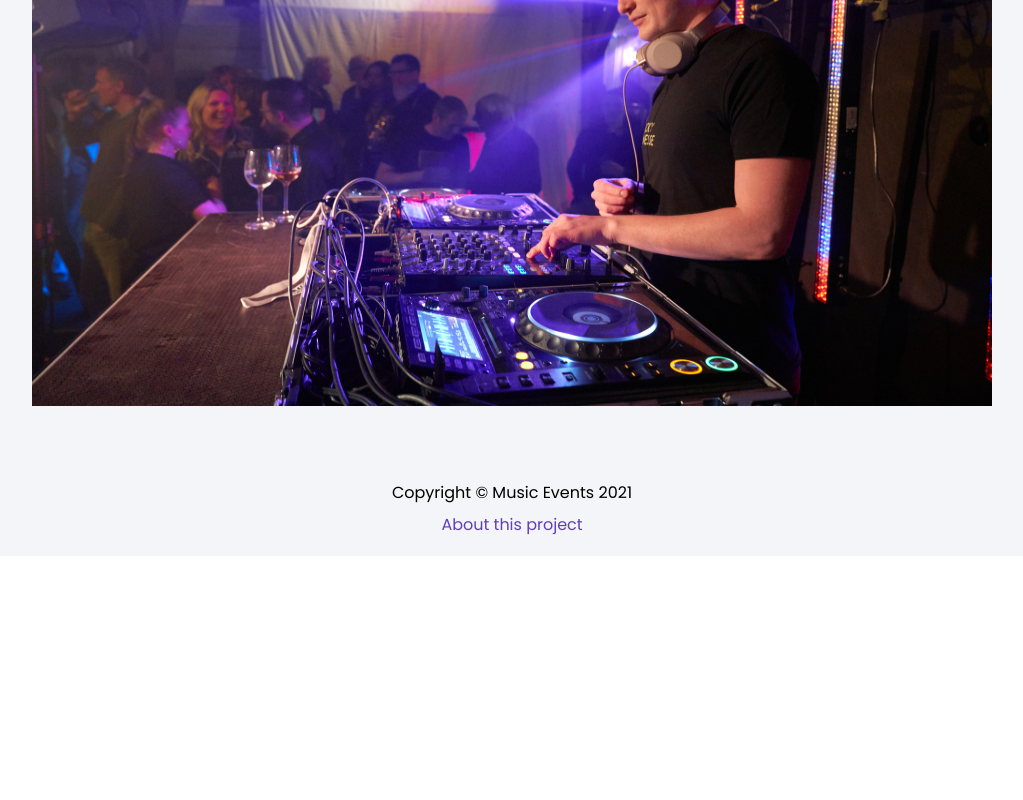
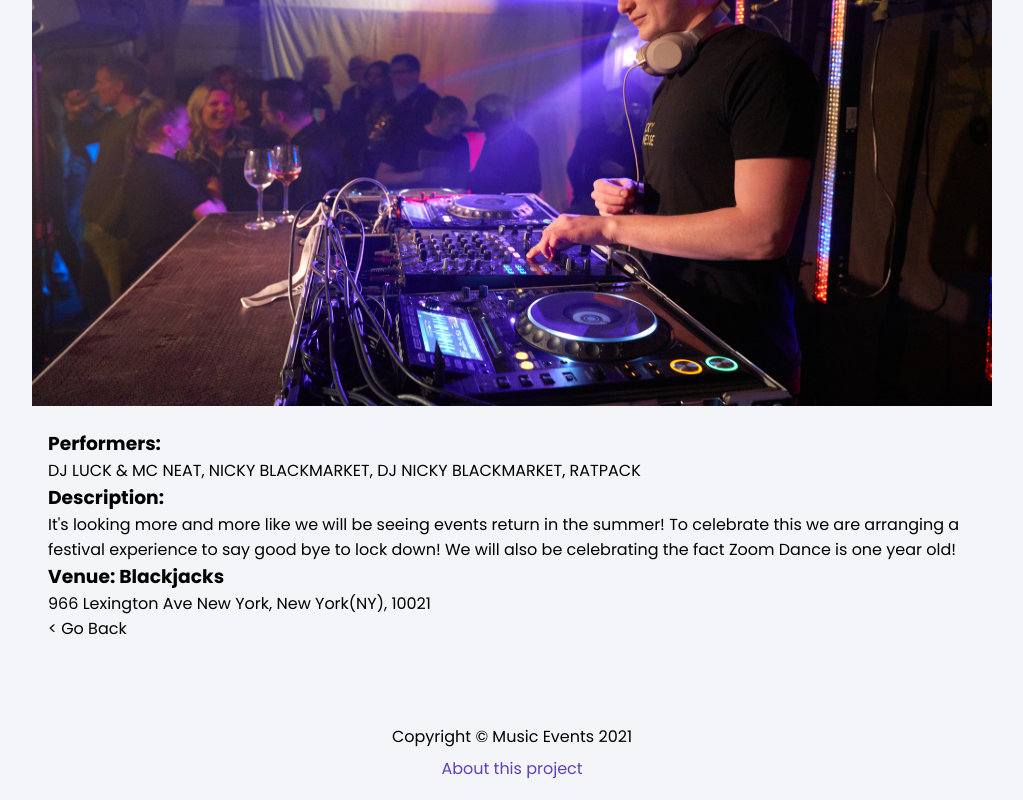
Before and after one commit to MaciejMondalski/Music-Events-App, a Next.js app: page /events/boom-dance-festival-experience in a window 1280 px wide. Shown: the part 387-1187 px from the top of the page, without its empty margins (128-1151 px from the left). Before the commit the page ends 943 px from the top, so only its background shows below. Built offline with nearby package versions, Linux system fonts and the light colour scheme; no server answers.

Commit message:
add event info

```diff
--- a/pages/events/[slug].js
+++ b/pages/events/[slug].js
@@ -30,6 +30,17 @@ const EventPage = ({ evt }) => {
           <Image src={evt.image} width={960} height={600} />
         </div>
       )}
+      <div className='more-info'>
+        <h3>Performers:</h3>
+        <p>{evt.performers}</p>
+        <h3>Description:</h3>
+        <p>{evt.description}</p>
+        <h3>Venue: {evt.venue}</h3>
+        <p>{evt.address}</p>
+        <Link href='/events'>
+          <a classname='back-btn'>{"<"} Go Back</a>
+        </Link>
+      </div>
     </StyledEventPage>
   );
 };
@@ -76,6 +87,18 @@ const StyledEventPage = styled.div`
     margin-left: 20px;
     color: red;
   }
+
+  .more-info {
+    width: 960px;
+    padding: 1rem;
+
+    a {
+      text-decoration: none;
+      color: black;
+    }
+
+
+  }
 `;
 
 export default EventPage;
```
